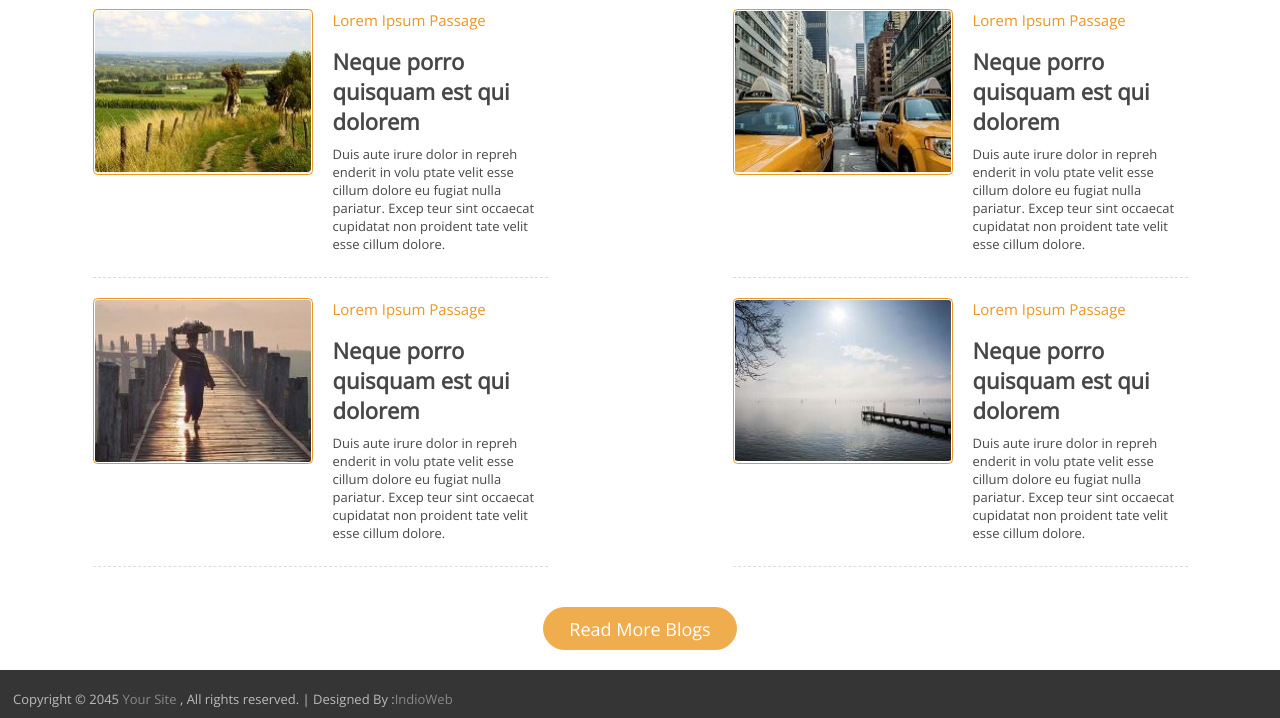
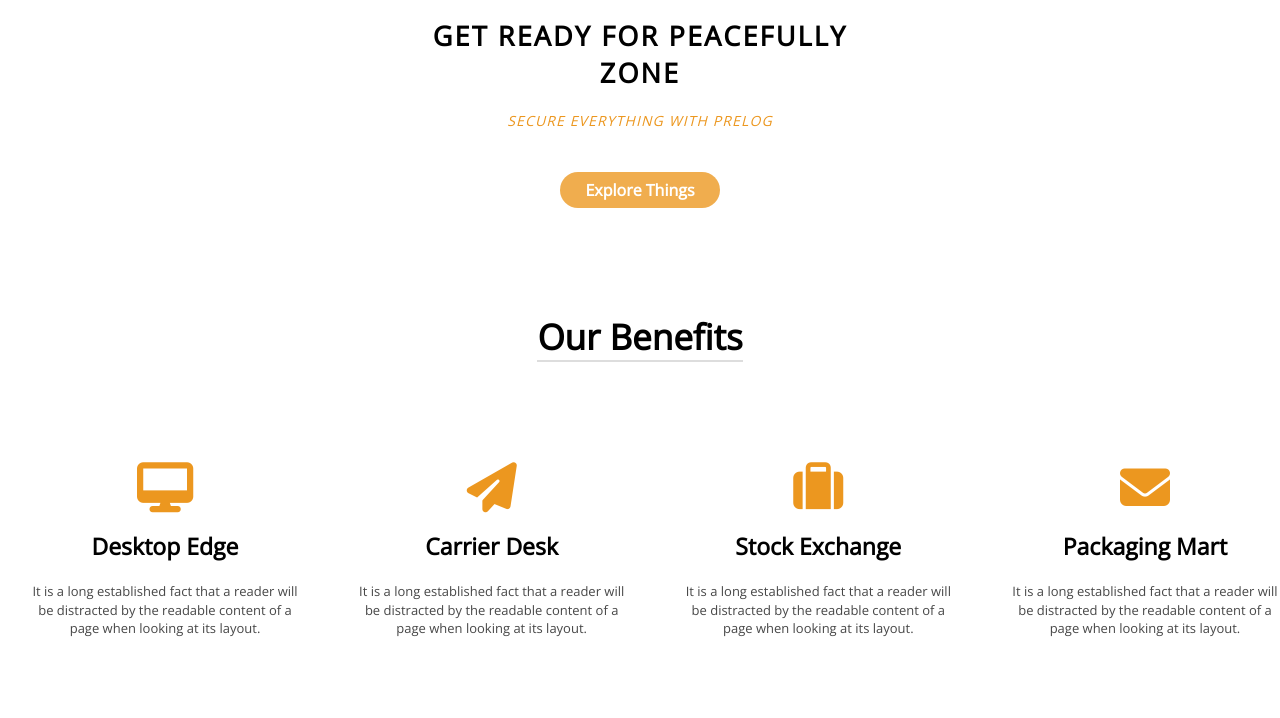
Before and after one commit to gsg-K1-FC/project5, a plain HTML site: page index.html in a window 1280 px wide. Shown: the part 527-1245 px from the top of the page. Drawn offline with nearby package versions, Linux system fonts and the light colour scheme.

Commit message:
add section1 to the website

```diff
--- a/index.html
+++ b/index.html
@@ -3,11 +3,15 @@
 
 
 <head>
+
     <meta charset="UTF-8" />
     <meta name="viewport" content="width=device-width, initial-scale=1.0" />
     <title> PRELOG </title>
     <script src="https://use.fontawesome.com/23bea62652.js"></script>
     <link rel="stylesheet" href="style.css" />
+    <link href="https://fonts.googleapis.com/css2?family=Open+Sans:wght@300&display=swap" rel="stylesheet">
+    <link href="style1.css" rel="stylesheet"  type="text/css"/>
+
 
 
 </head>
@@ -46,6 +50,49 @@
             <p class="paragraph">get your things secure and take your mind in peace!!!</p>
         </div>
     </section>
+
+<!-- section -1  -->
+<section class="section" >
+    <div class="section1_content">
+     <h1 class="h1">GET READY FOR PEACEFULLY </br> ZONE</h1>
+      <p class="p1">SECURE EVERYTHING WITH PRELOG</p></br>
+       <a class="button" href="link.html" target="_blank" style="text-decoration: none; ; color: white;"> Explore Things </a></br>
+         <h6 class="h7">Our Benefits</h6>
+
+    </div>
+    <div class="icons">
+     <div class="icone1">
+     <i class="fa fa-desktop" aria-hidden="true" style="font-size:50px" ></i> </br>
+      <h4 class="h4"> Desktop Edge</h4>
+     <p class="p">It is a long established fact that a reader will be distracted by the readable content of a page when looking at its layout.</p>
+     </div>
+     <div class="icone2">
+
+      <i class="fa fa-paper-plane" aria-hidden="true" style="font-size:50px"></i></br>
+     <h4 class="h4">Carrier Desk</h4>
+     <p class="p">It is a long established fact that a reader will be distracted by the readable content of a page when looking at its layout.</p>
+   </div>
+   <div class="icone3">
+     <i class="fa fa-suitcase" aria-hidden="true" style="font-size:50px"></i></br>
+      <h4 class="h4">Stock Exchange</h4>
+     <p class="p">It is a long established fact that a reader will be distracted by the readable content of a page when looking at its layout.</p>
+   </div>
+   <div class="icone4">
+
+    <i class="fa fa-envelope" aria-hidden="true" style="font-size:50px"></i></br>
+ <h4 class="h4">Packaging Mart</h4>
+    <p class="p">It is a long established fact that a reader will be distracted by the readable content of a page when looking at its layout.</p>
+   </div>
+ </div>
+ </div>
+ <div class="final">
+   <h5 class="h5">Don't Feel Insecure With <span class="span"> PRELOG</span></h5>
+   <h6 class="h6">TALES FROM THOSE WHO FOLLOW THE PRELOG WAY WHEREVER IT LEADS</h6>
+ </div>
+</section>
+
+
+<!-- section-2 -->
     <section class="blogs-container">
         <div class="blogs-title-container ">
             <h2 class="blogs-title">Our Blogs</h2>
--- a/style1.css
+++ b/style1.css
@@ -3,8 +3,10 @@
     padding: 0;
 }
 
-.content{
+.section1_content{
     text-align: center;
+
+
 }
 .h1{
     margin-top: 100px;
@@ -15,6 +17,12 @@
 
 }
 
+.section{
+    display: flex;
+    flex-direction: column;
+
+
+}
 .p1{
 
     text-transform: uppercase;
@@ -36,7 +44,7 @@ margin-top: 20px;
 padding: 7px 25px;
 border-radius: 30px;
 font-weight: 600;
-margin-bottom: 100px;
+margin-bottom: 75px;
 
 }
 
@@ -46,8 +54,6 @@ margin-bottom: 100px;
     font-family: 'Open Sans',sans-serif;
     font-weight:bolder;
     font-size: 35px ;
-    /* text-decoration: underline;
-    text-decoration-color: #dddddd; */
      margin-top: 30px;
      border-bottom: 2px solid #ddd;
      display: inline-block;
@@ -64,7 +70,7 @@ margin-top: 100px;
 display: flex;
 justify-content: space-between;
 flex-wrap: wrap;
-/* color: #ec971f; */
+
 }
 .icone1{
     flex-direction: column;
```
Also changed, not shown: index1.html (deleted, +0 -56 lines).
